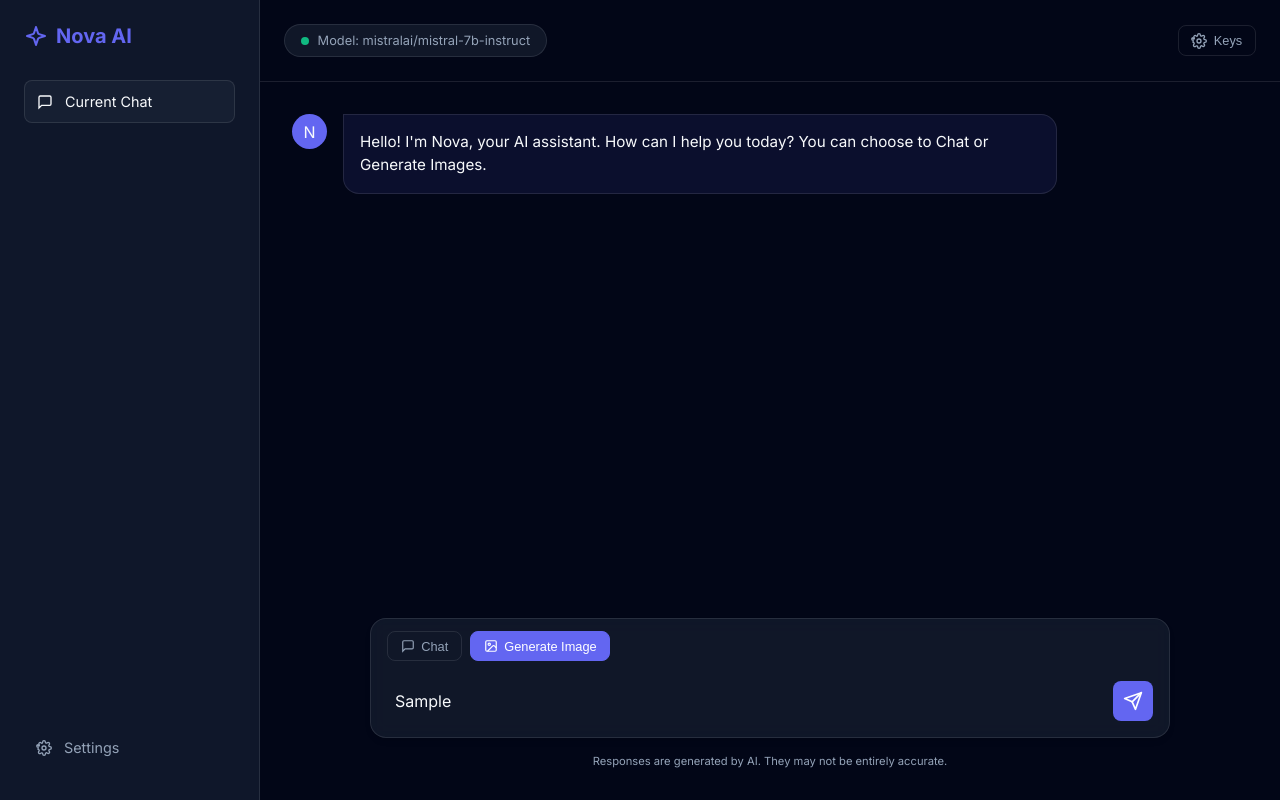
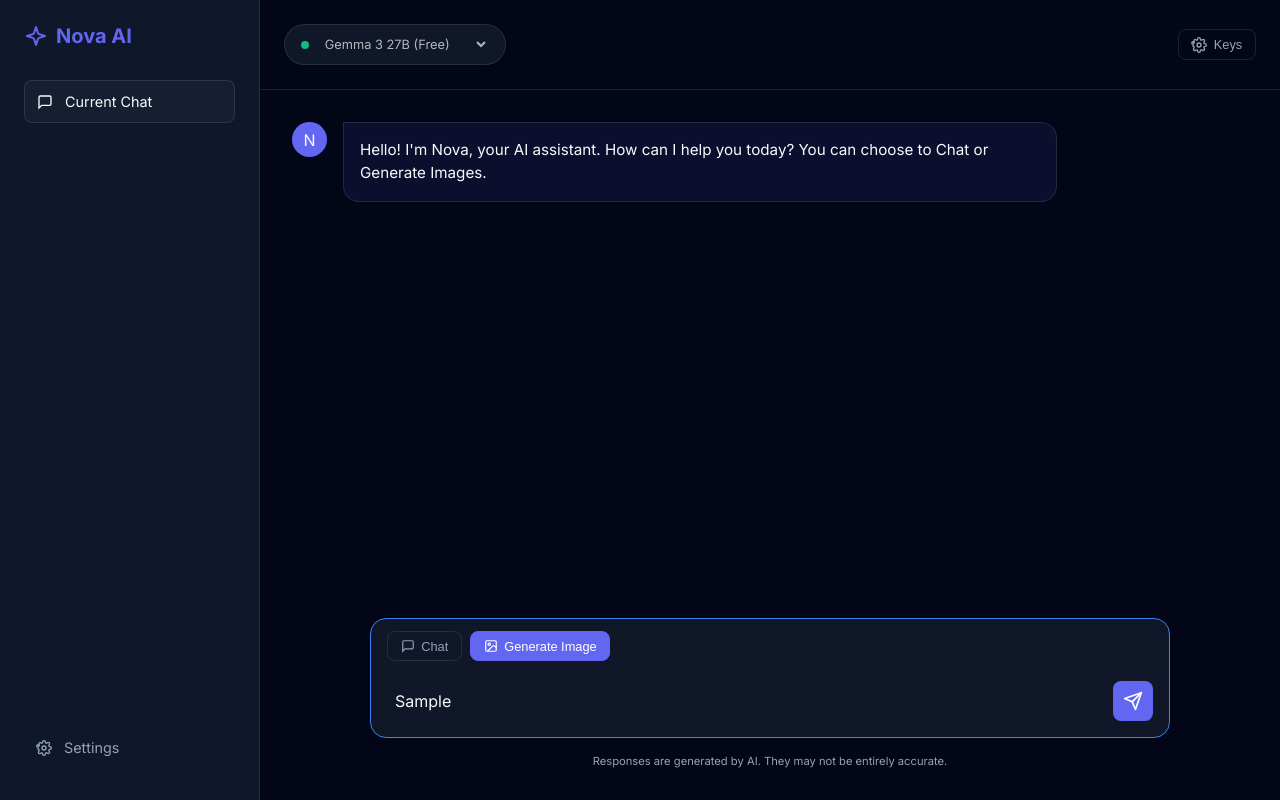
Before and after one commit to Rajkshitiz2004/Activity3, a website built with Vite: page index.html in a window 1280 px wide. Both pictures are taken after typing "Sample" into the empty fields and a click on the button "Generate Image". Built offline with nearby package versions, Linux system fonts and the light colour scheme; no server answers.

Commit message:
feat: add model selector and improve error handling

```diff
--- a/index.html
+++ b/index.html
@@ -31,7 +31,13 @@
       <header class="chat-header">
         <div class="model-info">
           <span id="status-dot" style="display:inline-block; width:8px; height:8px; background:#10b981; border-radius:50%; margin-right:5px;"></span>
-          Model: <span id="current-model">mistralai/mistral-7b-instruct</span>
+          <select id="model-selector" class="model-select">
+            <option value="google/gemma-3-27b-it:free">Gemma 3 27B (Free)</option>
+            <option value="meta-llama/llama-3.3-70b-instruct:free">Llama 3.3 70B (Free)</option>
+            <option value="google/gemini-2.0-flash-exp:free">Gemini 2.0 Flash (Free)</option>
+            <option value="mistralai/mistral-small-24b-instruct-2501:free">Mistral Small 24B (Free)</option>
+            <option value="openrouter/auto">Auto (OpenRouter)</option>
+          </select>
         </div>
         <button class="mode-toggle" id="open-settings">
           <svg width="16" height="16" viewBox="0 0 24 24" fill="none" stroke="currentColor" stroke-width="2"><circle cx="12" cy="12" r="3"/><path d="M19.4 15a1.65 1.65 0 0 0 .33 1.82l.06.06a2 2 0 0 1 0 2.83 2 2 0 0 1-2.83 0l-.06-.06a1.65 1.65 0 0 0-1.82-.33 1.65 1.65 0 0 0-1 1.51V21a2 2 0 0 1-2 2 2 2 0 0 1-2-2v-.09A1.65 1.65 0 0 0 9 19.4a1.65 1.65 0 0 0-1.82.33l-.06.06a2 2 0 0 1-2.83 0 2 2 0 0 1 0-2.83l.06-.06a1.65 1.65 0 0 0 .33-1.82 1.65 1.65 0 0 0-1.51-1V11a2 2 0 0 1-2-2 2 2 0 0 1 2-2v-.09A1.65 1.65 0 0 0 4.6 9a1.65 1.65 0 0 0 .33-1.82l-.06-.06a2 2 0 0 1 0-2.83 2 2 0 0 1 2.83 0l.06.06a1.65 1.65 0 0 0 1.82.33H9a1.65 1.65 0 0 0 1-1.51V3a2 2 0 0 1 2-2 2 2 0 0 1 2 2v.09a1.65 1.65 0 0 0 1 1.51 1.65 1.65 0 0 0 1.82-.33l.06-.06a2 2 0 0 1 2.83 0 2 2 0 0 1 0 2.83l-.06.06a1.65 1.65 0 0 0-.33 1.82V9a1.65 1.65 0 0 0 1.51 1H21a2 2 0 0 1 2 2 2 2 0 0 1-2 2h-.09a1.65 1.65 0 0 0-1.51 1z"/></svg>
--- a/main.js
+++ b/main.js
@@ -13,6 +13,7 @@ const sendBtn = document.getElementById('send-btn');
 const chatModeBtn = document.getElementById('chat-mode');
 const imageModeBtn = document.getElementById('image-mode');
 const typingIndicator = document.getElementById('typing-indicator');
+const modelSelector = document.getElementById('model-selector');
 
 let currentMode = 'chat'; // 'chat' or 'image'
 
@@ -47,6 +48,14 @@ function init() {
     imageModeBtn.classList.add('active');
     chatModeBtn.classList.remove('active');
     userInput.placeholder = "Describe the image you want to generate...";
+    modelSelector.disabled = true;
+    document.querySelector('.input-wrapper').style.borderColor = 'var(--accent-secondary)';
+  });
+
+  // Model Selection
+  modelSelector.addEventListener('change', (e) => {
+    CONFIG.TEXT_MODEL = e.target.value;
+    console.log('Text model changed to:', CONFIG.TEXT_MODEL);
   });
 }
 
@@ -89,10 +98,20 @@ async function generateImage(prompt) {
       }
     );
 
-    if (!response.ok) throw new Error(`HuggingFace Error: ${response.statusText}`);
+    if (!response.ok) {
+        const errorData = await response.json().catch(() => ({}));
+        let msg = errorData.error || response.statusText || 'Unknown Error';
+        if (response.status === 503 && errorData.estimated_time) {
+          msg = `Model is loading. Please try again in about ${Math.round(errorData.estimated_time)} seconds.`;
+        }
+        throw new Error(`HuggingFace Error: ${msg}`);
+    }
     return await response.blob();
   } catch (error) {
     console.error(error);
+    if (error.message.includes('Failed to fetch')) {
+        return { error: 'Network error or CORS issue. This often happens if the Hugging Face model is currently offline or loading.' };
+    }
     return { error: error.message };
   }
 }
--- a/style.css
+++ b/style.css
@@ -102,6 +102,22 @@ body {
   font-size: 0.8rem;
   border: 1px solid var(--glass-border);
   color: var(--text-muted);
+}
+
+.model-select {
+  background: transparent;
+  border: none;
+  color: var(--text-main);
+  font-size: 0.8rem;
+  font-family: inherit;
+  outline: none;
+  cursor: pointer;
+  padding: 0.2rem;
+}
+
+.model-select option {
+  background: var(--bg-sidebar);
+  color: var(--text-main);
 }
 
 .chat-messages {
```
